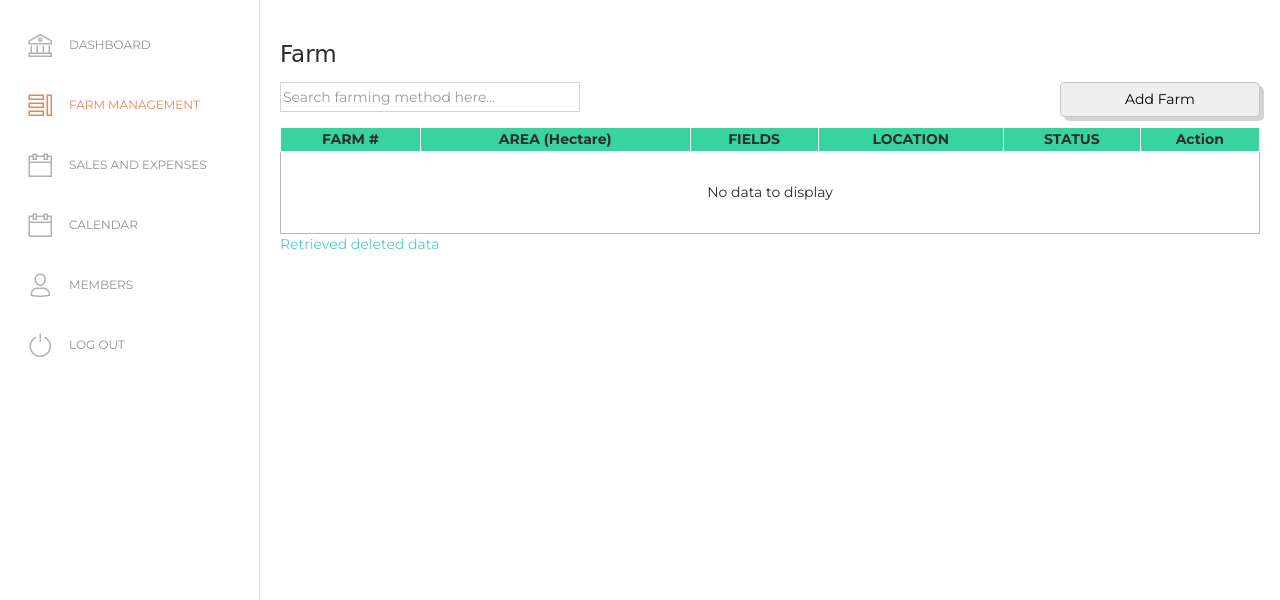
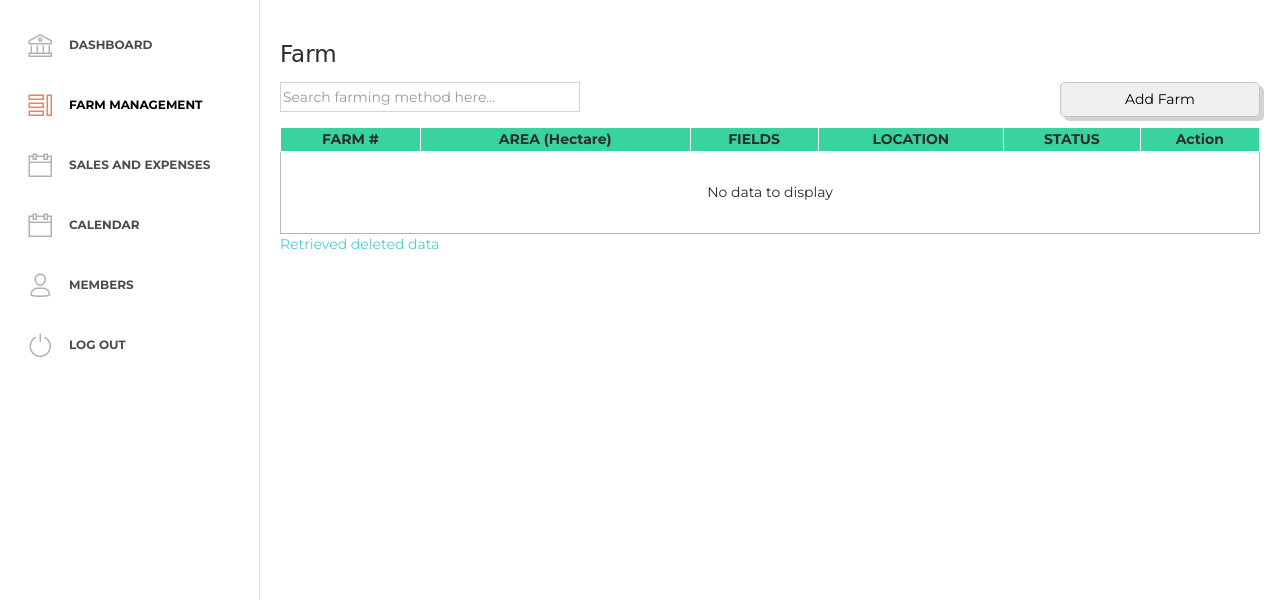
Before and after one commit to YroDevGit/anahawfarm, a PHP site: page /users/afarm.php in a window 1280 px wide. Shown: the part 63-663 px from the top of the page. Run offline with PHP 8.4, Linux system fonts and the light colour scheme; the visitor is signed in with stand-in values (Sample User, id 1); data comes from the database, SQL or seed files in the repository; some libraries are stand-ins or nearby versions.

Commit message:
add bold sidebar text

```diff
--- a/users/sidebar1.php
+++ b/users/sidebar1.php
@@ -179,6 +179,12 @@
       </div>
     </div>
 
+    <style type="text/css">
+      .nav li a p{
+        color:black;font-weight:900;
+      }
+    </style>
+
 
   <script type="text/javascript">
     window.onload = function(){
```
Also changed, not shown: users/sidebar.php (+8 -0 lines).
